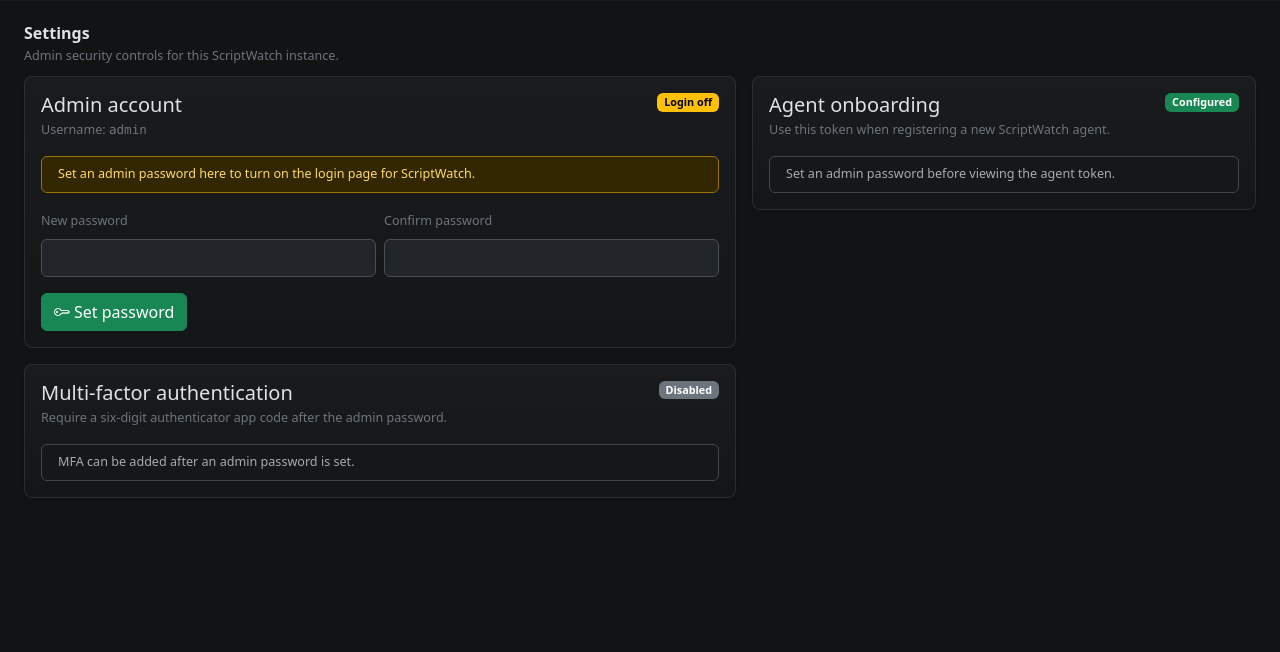
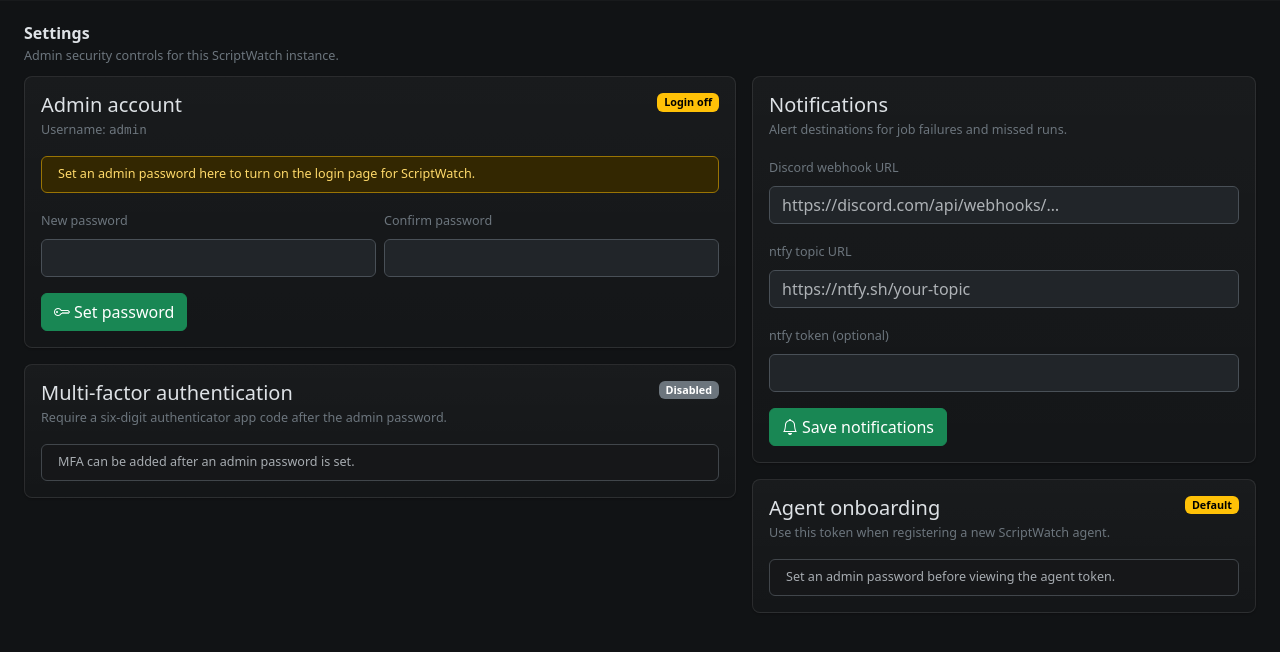
Before and after one commit to klimnt1/scriptwatch, a Flask app: page /settings in a window 1280 px wide. Shown: the part 57-709 px from the top of the page. Run offline with Flask 3, Linux system fonts and the light colour scheme; data that the repository does not hold is empty; parts of the project's set-up code (start-up, migrations or seed data) failed here and were passed over.

Commit message:
Add notification settings for Discord and ntfy in settings page

```diff
--- a/api/app.py
+++ b/api/app.py
@@ -212,7 +212,7 @@
     def settings_page():
         pending_secret = session.get("pending_mfa_secret")
         base_url = (app.config.get("BASE_URL") or request.url_root).rstrip("/")
-        agent_token = app.config.get("AGENT_TOKEN", "")
+        agent_token = app.config.get("AGENT_TOKEN") or ""
         return render_template(
             "settings.html",
             admin_username=app.config.get("ADMIN_USERNAME", "admin"),
@@ -222,9 +222,20 @@
             pending_secret=pending_secret,
             provisioning_uri=_totp_uri(pending_secret) if pending_secret else "",
             agent_token=agent_token,
-            agent_token_is_default=agent_token in ("", "changeme"),
+            agent_token_is_default=not agent_token,
             agent_base_url=base_url,
+            discord_webhook_url=_get_setting("discord_webhook_url"),
+            ntfy_url=_get_setting("ntfy_url"),
+            ntfy_token=_get_setting("ntfy_token"),
         )
+
+    @app.post("/settings/notifications")
+    def settings_notifications():
+        _set_setting("discord_webhook_url", request.form.get("discord_webhook_url", "").strip())
+        _set_setting("ntfy_url", request.form.get("ntfy_url", "").strip())
+        _set_setting("ntfy_token", request.form.get("ntfy_token", "").strip())
+        flash("Notification settings saved.", "success")
+        return redirect(url_for("settings_page"))
 
     @app.post("/settings/password")
     def settings_password():
--- a/api/templates/settings.html
+++ b/api/templates/settings.html
@@ -111,6 +111,32 @@
     </div>
   </div>
   <div class="col-12 col-xl-5">
+    <div class="card mb-3">
+      <div class="card-body">
+        <h5 class="mb-1">Notifications</h5>
+        <div class="text-secondary small mb-3">Alert destinations for job failures and missed runs.</div>
+        <form method="post" action="/settings/notifications" class="d-grid gap-3">
+          <div>
+            <label class="form-label small text-secondary" for="discord-webhook-url">Discord webhook URL</label>
+            <input class="form-control" id="discord-webhook-url" type="url" name="discord_webhook_url" value="{{ discord_webhook_url }}" placeholder="https://discord.com/api/webhooks/…">
+          </div>
+          <div>
+            <label class="form-label small text-secondary" for="ntfy-url">ntfy topic URL</label>
+            <input class="form-control" id="ntfy-url" type="url" name="ntfy_url" value="{{ ntfy_url }}" placeholder="https://ntfy.sh/your-topic">
+          </div>
+          <div>
+            <label class="form-label small text-secondary" for="ntfy-token">ntfy token <span class="text-secondary fw-normal">(optional)</span></label>
+            <input class="form-control font-monospace" id="ntfy-token" type="password" name="ntfy_token" value="{{ ntfy_token }}" autocomplete="off">
+          </div>
+          <div>
+            <button class="btn btn-success" type="submit">
+              <i class="bi bi-bell me-1"></i>Save notifications
+            </button>
+          </div>
+        </form>
+      </div>
+    </div>
+
     <div class="card">
       <div class="card-body">
         <div class="d-flex align-items-start justify-content-between gap-3 mb-3">
```
Also changed, not shown: api/services/notifier.py (+30 -12 lines), README.md.
